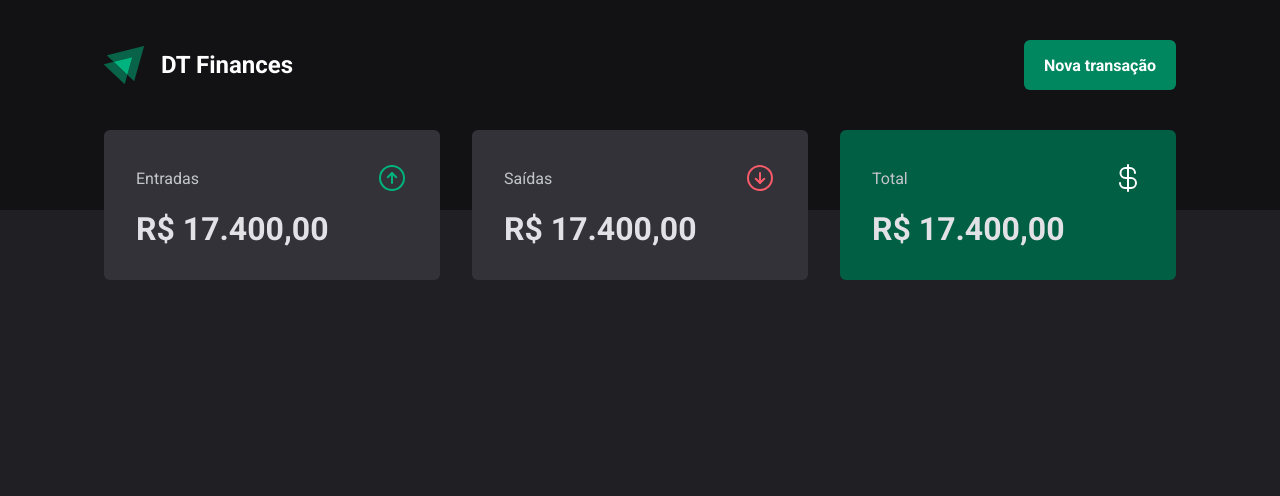
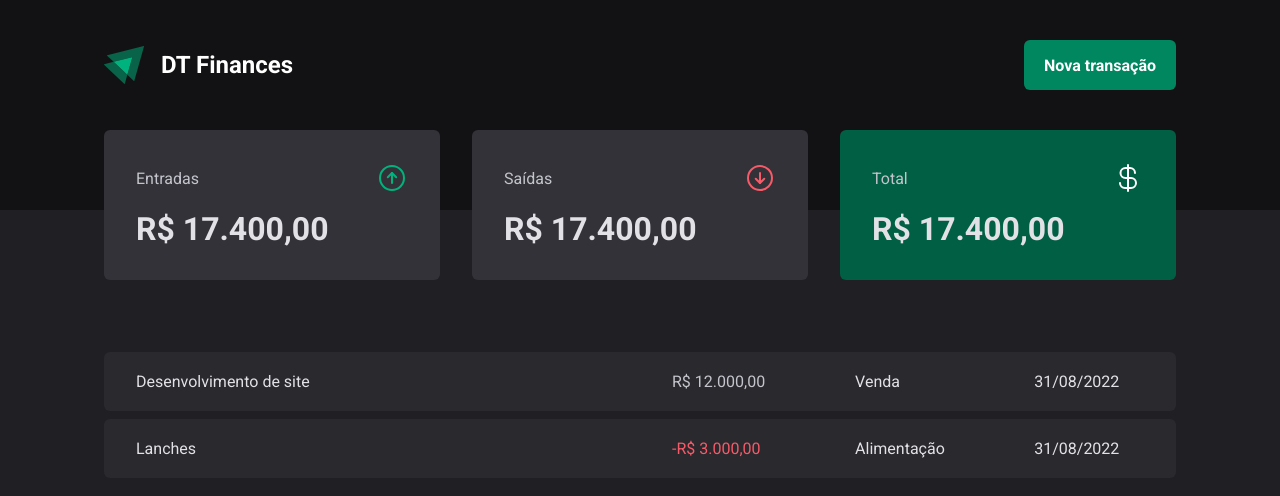
Before and after one commit to luanamozer/Finances-ts, a React (Vite) app: page / in a window 1280 px wide. Shown: the top 496 px of the page. Built offline with nearby package versions, Linux system fonts and the light colour scheme.

Commit message:
tabela de transações

```diff
--- a/src/pages/Transactions/index.tsx
+++ b/src/pages/Transactions/index.tsx
@@ -1,11 +1,39 @@
 import { Header } from "../../components/Header";
 import { Summary } from "../../components/Summary";
+import {
+  PriceHighlight,
+  TransactionsContainer,
+  TransactionsTable,
+} from "./styles";
 
 export function Transactions() {
   return (
     <div>
       <Header />
       <Summary />
+
+      <TransactionsContainer>
+        <TransactionsTable>
+          <tbody>
+            <tr>
+              <td width="50%">Desenvolvimento de site</td>
+              <td>
+                <PriceHighlight variant="income">R$ 12.000,00</PriceHighlight>
+              </td>
+              <td>Venda</td>
+              <td>31/08/2022</td>
+            </tr>
+            <tr>
+              <td width="50%">Lanches</td>
+              <td>
+                <PriceHighlight variant="outcome">-R$ 3.000,00</PriceHighlight>
+              </td>
+              <td>Alimentação</td>
+              <td>31/08/2022</td>
+            </tr>
+          </tbody>
+        </TransactionsTable>
+      </TransactionsContainer>
     </div>
   );
 }
--- a/src/pages/Transactions/styles.ts
+++ b/src/pages/Transactions/styles.ts
@@ -0,0 +1,41 @@
+import styled from "styled-components";
+
+export const TransactionsContainer = styled.main`
+  width: 100%;
+  max-width: 1120px;
+  margin: 4rem auto 0;
+  padding: 0 1.5rem;
+`;
+
+export const TransactionsTable = styled.table`
+  width: 100%;
+  border-collapse: separate;
+  border-spacing: 0 0.5rem;
+  /* margin-top: 1.5rem; */
+
+  td {
+    padding: 1.25rem 2rem;
+    background-color: ${(props) => props.theme["gray-700"]};
+
+    &:first-child {
+      border-top-left-radius: 6px;
+      border-bottom-left-radius: 6px;
+    }
+
+    &:last-child {
+      border-top-right-radius: 6px;
+      border-bottom-right-radius: 6px;
+    }
+  }
+`;
+
+interface PriceHighlightProps {
+  variant: "income" | "outcome";
+}
+
+export const PriceHighlight = styled.span<PriceHighlightProps>`
+  color: ${(props) =>
+    props.variant === "income"
+      ? props.theme["gray-300"]
+      : props.theme["red-300"]};
+`;
```
